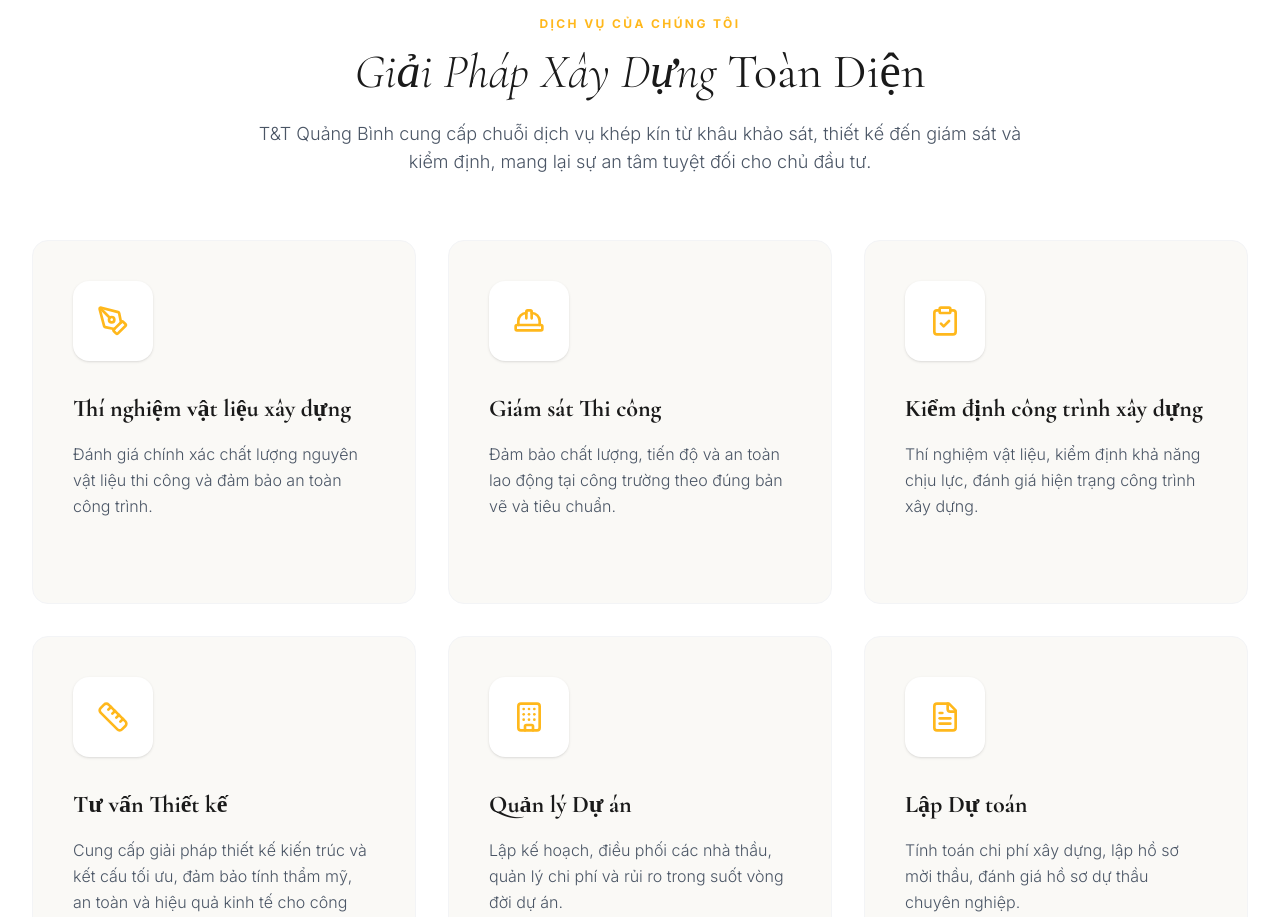
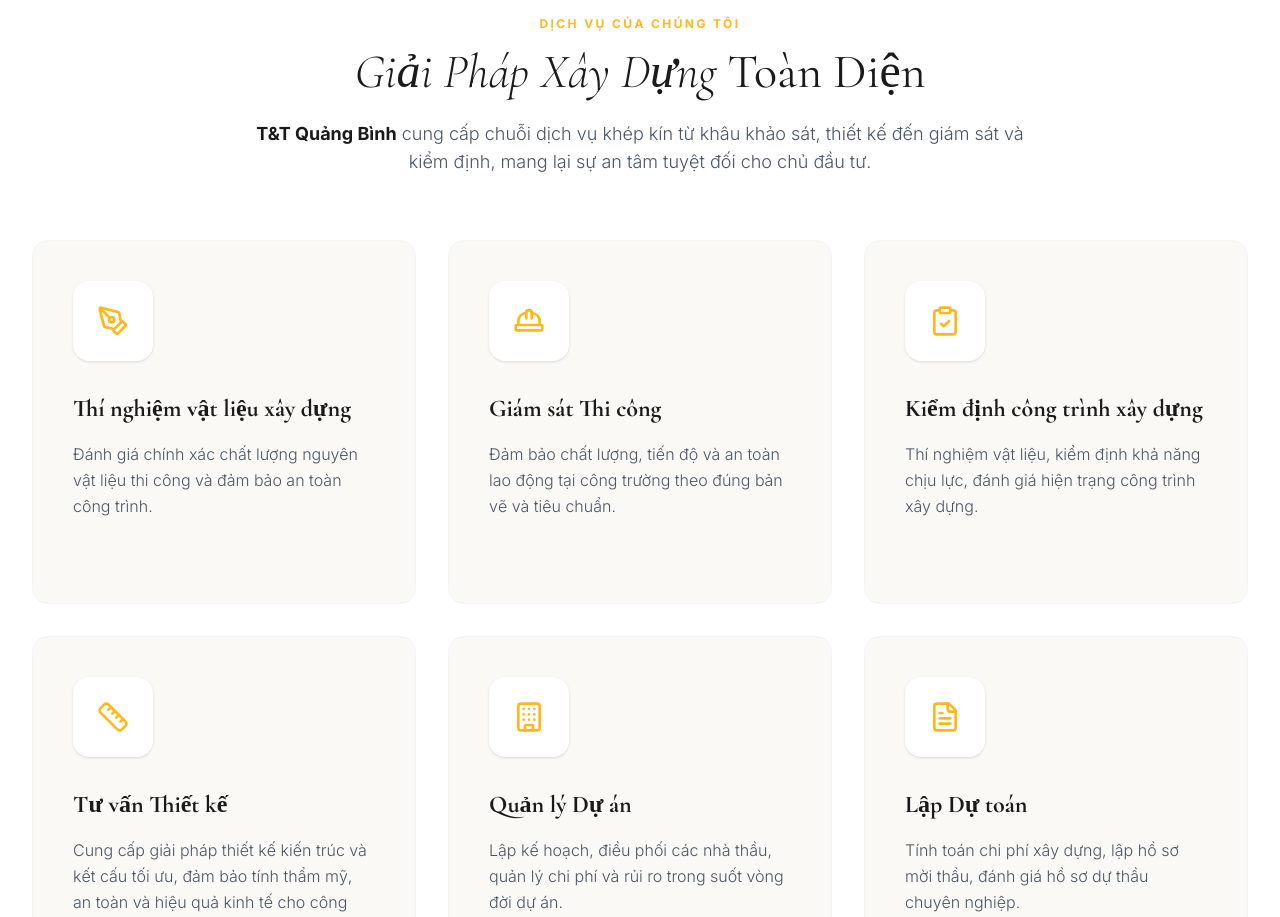
Before and after one commit to thuanedp/tvxdtvt-quangbinh, a React (Vite) app: page / in a window 1280 px wide. Shown: the part 1960-2877 px from the top of the page. Built offline with nearby package versions, Linux system fonts and the light colour scheme.

Commit message:
Update Services.tsx

```diff
--- a/src/components/Services.tsx
+++ b/src/components/Services.tsx
@@ -55,7 +55,7 @@ export default function Services() {
           <h2 className="text-brand-gold font-bold tracking-[0.2em] uppercase text-xs mb-4">DỊCH VỤ CỦA CHÚNG TÔI</h2>
           <h3 className="text-4xl md:text-5xl font-light text-brand-dark mb-6 serif italic">Giải Pháp Xây Dựng <span className="not-italic font-normal">Toàn Diện</span></h3>
           <p className="text-lg text-gray-600 font-light">
-            T&T Quảng Bình cung cấp chuỗi dịch vụ khép kín từ khâu khảo sát, thiết kế đến giám sát và kiểm định, mang lại sự an tâm tuyệt đối cho chủ đầu tư.
+            <span className="font-bold text-brand-dark">T&T Quảng Bình</span> cung cấp chuỗi dịch vụ khép kín từ khâu khảo sát, thiết kế đến giám sát và kiểm định, mang lại sự an tâm tuyệt đối cho chủ đầu tư.
           </p>
         </motion.div>
 
```
